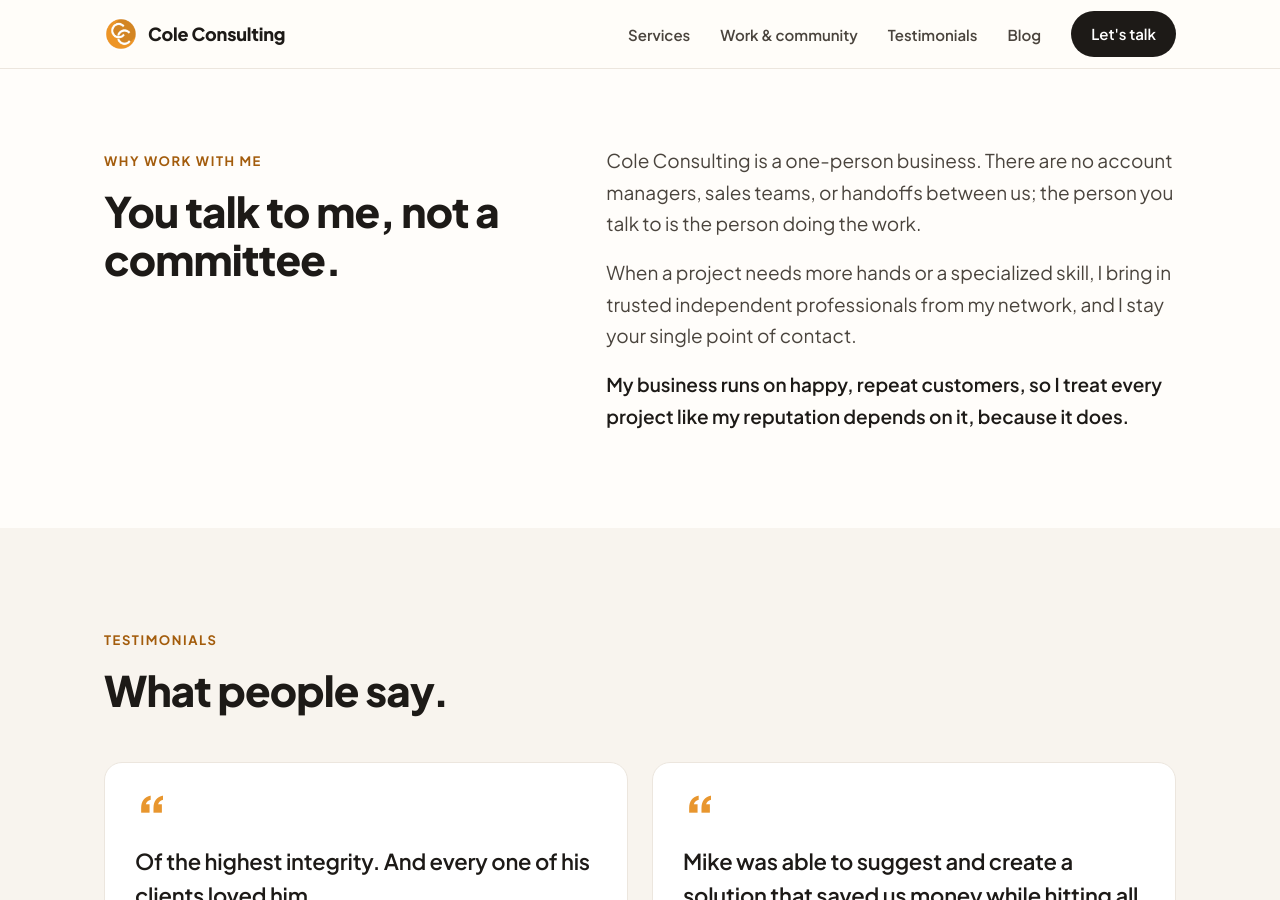
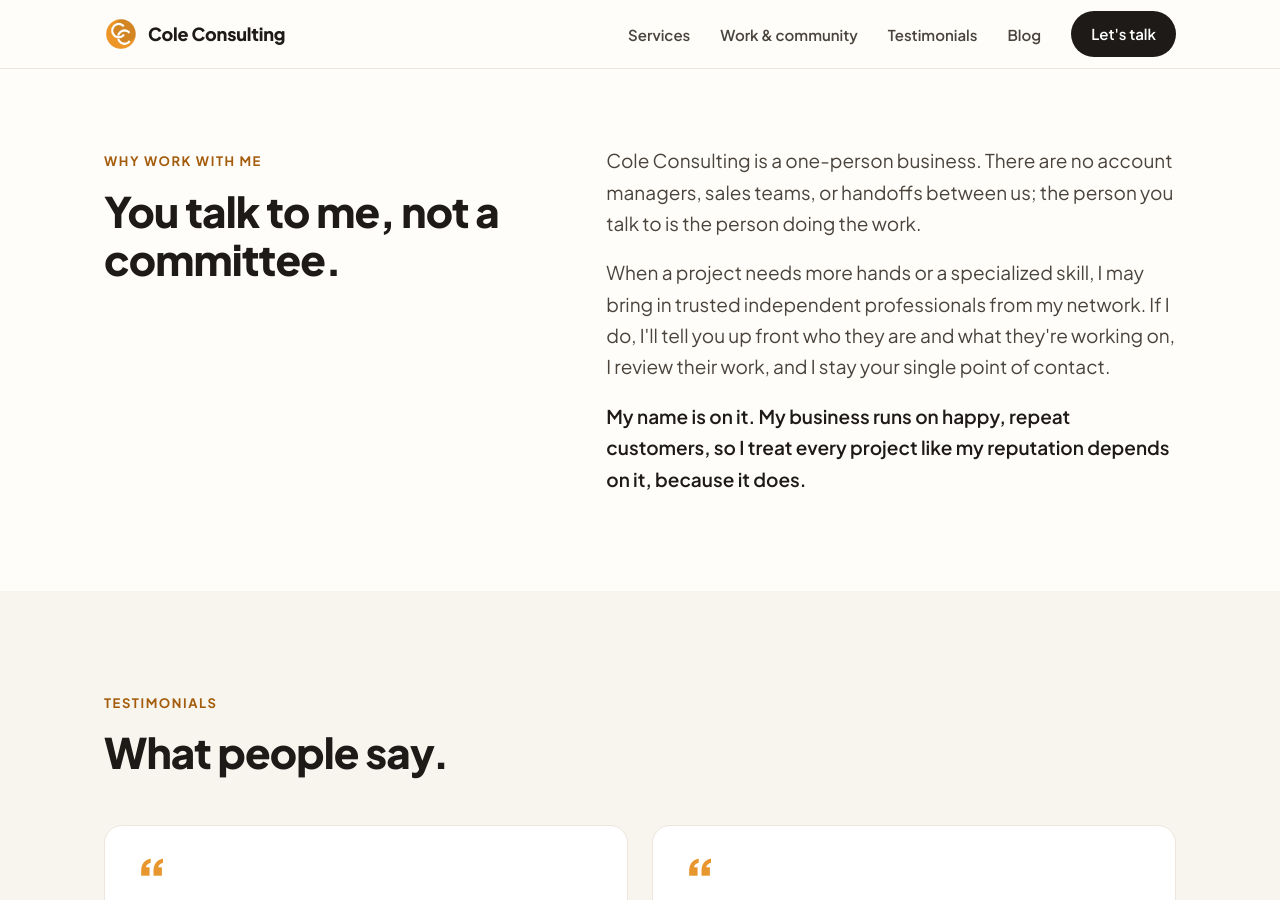
Before and after one commit to cole-consulting/cole-consulting.github.io, a Jekyll site: the page built from index.html, in a window 1280 px wide and 900 px high, scrolled down 2631 px. Built offline with Jekyll 4.4.1, drawn with Linux system fonts in a browser that asks for light colours.

Commit message:
Clarify network transparency and add 'My name is on it'
Co-Authored-By: Claude Opus 5.5 <noreply@anthropic.com>

```diff
--- a/index.html
+++ b/index.html
@@ -132,12 +132,13 @@ layout: default
         the person you talk to is the person doing the work.
       </p>
       <p>
-        When a project needs more hands or a specialized skill, I bring in trusted independent professionals from my
-        network, and I stay your single point of contact.
+        When a project needs more hands or a specialized skill, I may bring in trusted independent professionals from my
+        network. If I do, I'll tell you up front who they are and what they're working on, I review their work, and I
+        stay your single point of contact.
       </p>
       <p>
-        My business runs on happy, repeat customers, so I treat every project like my reputation depends on it,
-        because it does.
+        My name is on it. My business runs on happy, repeat customers, so I treat every project like my reputation
+        depends on it, because it does.
       </p>
     </div>
   </div>
```
